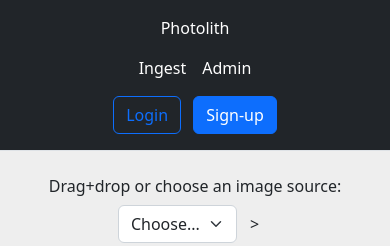
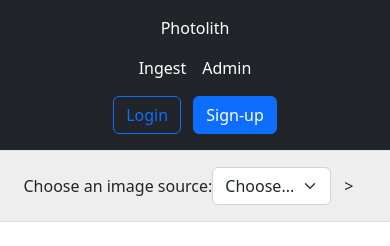
Before and after one commit to photolith/photolith, a Django app: template photolith/templates/ingest/index.html in a window 390 px wide. Shown: the top 246 px of the page. Run offline with Django 3.2, Linux system fonts and the light colour scheme; the template is opened without the code that fills it, so the values that code supplies are empty; some libraries are stand-ins or nearby versions.

Commit message:
templates/ingest: Don't support drag+drop yet

```diff
--- a/photolith/templates/ingest/index.html
+++ b/photolith/templates/ingest/index.html
@@ -6,7 +6,7 @@
 
 <div class="ph-ingest-select d-flex flex-wrap align-items-center justify-content-center py-3 border-bottom" style="background: #eee"
      data-viewer="#image-viewer">
-  <label for="image-source-select" class="col-sm-4 col-form-label">Drag+drop or choose an image source:</label>
+  <label for="image-source-select" class="col-sm-4 col-form-label">Choose an image source:</label>
   <div class="col-sm-5">
   <select id="image-source-select" class="form-select">
     <option value="" selected>{% translate "Choose..." %}</option>
```
